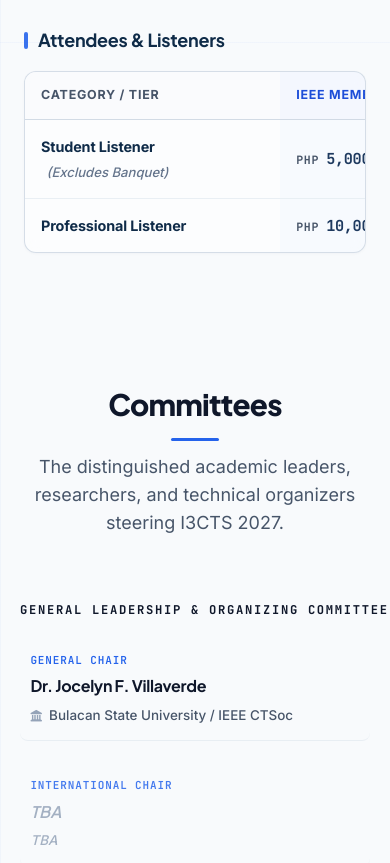
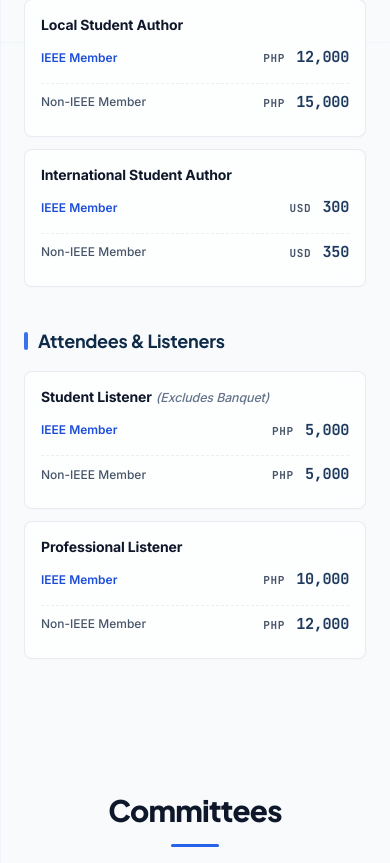
Before and after one commit to justinovate/i3cts, a React (Vite) app: page / in a window 390 px wide. Shown: the part 8398-9261 px from the top of the page. Built offline with nearby package versions, Linux system fonts and the light colour scheme.

Commit message:
feat(roster-fees): update committee roster and implement mobile card list for registration fees

```diff
--- a/src/components/Committees.jsx
+++ b/src/components/Committees.jsx
@@ -8,12 +8,12 @@ const committeeGroups = [
       {
         role: 'General Chair',
         name: 'Dr. Jocelyn F. Villaverde',
-        affiliation: 'Bulacan State University / IEEE CTSoc'
+        affiliation: 'Bulacan State University / IEEE CTSoc Philippine Section'
       },
       {
         role: 'International Chair',
-        name: 'TBA',
-        affiliation: 'TBA'
+        name: 'Hwa Chiang Leo',
+        affiliation: 'Director - IEEE Asia-Pacific Ltd.'
       },
       {
         role: 'General Co-Chair',
@@ -29,7 +29,7 @@ const committeeGroups = [
   },
   {
     title: 'Technical Program Committee',
-    gridClass: 'grid-2-cols',
+    gridClass: 'grid-3-cols',
     members: [
       {
         role: 'TPC Chair',
@@ -40,6 +40,11 @@ const committeeGroups = [
         role: 'TPC Co-Chair',
         name: 'Dr. Mark Angelo C. Purio',
         affiliation: 'Adamson University'
+      },
+      {
+        role: 'TPC Co-Chair',
+        name: 'Dr. Arjay Alba R. Alba',
+        affiliation: 'Bulacan State University'
       }
     ]
   },
@@ -90,9 +95,9 @@ const committeeGroups = [
     gridClass: 'grid-4-cols',
     members: [
       {
-        role: 'Chair',
-        name: 'Dave Anthony De Jesus',
-        affiliation: 'Bulacan State University'
+        role: 'Publicity and Public Relations Chair',
+        name: 'Engr. Ericson D. Dimaunahan',
+        affiliation: 'Mapúa University'
       },
       {
         role: 'Webmaster',
--- a/src/components/Registration.css
+++ b/src/components/Registration.css
@@ -204,7 +204,123 @@
 }
 
 /* Responsive Design */
+.registration-desktop-view {
+  display: block;
+  width: 100%;
+}
+
+.registration-mobile-view {
+  display: none;
+  width: 100%;
+}
+
+/* Mobile Fee Card List Styling */
+.mobile-card-list {
+  display: flex;
+  flex-direction: column;
+  width: 100%;
+}
+
+.mobile-fee-card {
+  border: 1px solid rgba(226, 232, 240, 0.8); /* border border-slate-200/80 */
+  background: rgba(255, 255, 255, 0.7); /* bg-white/70 */
+  backdrop-filter: blur(8px);
+  -webkit-backdrop-filter: blur(8px);
+  border-radius: 0.5rem; /* rounded-lg (8px) */
+  padding: 1rem; /* p-4 */
+  margin-bottom: 0.75rem; /* mb-3 */
+  box-shadow: 0 1px 3px rgba(15, 43, 72, 0.02);
+  transition: border-color 0.2s ease, background-color 0.2s ease;
+}
+
+.mobile-fee-card:last-child {
+  margin-bottom: 0;
+}
+
+.mobile-fee-card:hover {
+  border-color: rgba(37, 99, 235, 0.35);
+  background: rgba(255, 255, 255, 0.9);
+}
+
+.mobile-card-title {
+  font-size: 0.875rem; /* text-sm */
+  font-weight: 700; /* font-bold */
+  color: #0f172a; /* text-slate-900 */
+  line-height: 1.35;
+  margin-bottom: 0.65rem;
+  letter-spacing: -0.01em;
+}
+
+.mobile-card-title .tier-condition {
+  font-size: 0.78rem;
+  font-weight: 500;
+  font-style: italic;
+  color: #64748b;
+  margin-left: 0.25rem;
+}
+
+.mobile-card-rates {
+  display: flex;
+  flex-direction: column;
+  gap: 0.5rem; /* space-y-2 */
+}
+
+.mobile-rate-row {
+  display: flex;
+  justify-content: space-between;
+  align-items: center;
+  font-size: 0.75rem; /* text-xs */
+  color: #475569; /* text-slate-600 */
+  padding: 0.35rem 0;
+  border-top: 1px dashed rgba(226, 232, 240, 0.7);
+}
+
+.mobile-rate-row:first-child {
+  border-top: none;
+  padding-top: 0;
+}
+
+.mobile-rate-label {
+  font-size: 0.75rem;
+  font-weight: 500;
+  color: #475569;
+}
+
+.mobile-rate-label.is-ieee {
+  color: #1d4ed8; /* Blue accent */
+  font-weight: 600;
+}
+
+.mobile-rate-price {
+  font-weight: 600; /* font-semibold */
+  color: #0f172a; /* text-slate-900 */
+  text-align: right;
+}
+
+.mobile-rate-price .currency-code {
+  font-family: var(--font-mono, monospace);
+  font-size: 0.6875rem;
+  font-weight: 700;
+  color: #475569;
+  margin-right: 0.25rem;
+}
+
+.mobile-rate-price .currency-amount {
+  font-family: var(--font-mono, monospace);
+  font-size: 0.95rem;
+  font-weight: 700;
+  color: #1e3a5f; /* Dark technical navy */
+}
+
 @media (max-width: 768px) {
+  .registration-desktop-view {
+    display: none !important;
+  }
+
+  .registration-mobile-view {
+    display: flex !important;
+  }
+
   .registration-section {
     padding: 4rem 0;
   }
--- a/src/components/Registration.jsx
+++ b/src/components/Registration.jsx
@@ -68,8 +68,9 @@ const Registration = () => {
           <div className="registration-table-block">
             <h3 className="table-heading">Authors & Presenters</h3>
 
-            <div className="table-responsive-wrapper">
-              <table className="fee-matrix-table">
+            {/* Desktop Table View */}
+            <div className="registration-desktop-view hidden md:block w-full overflow-x-auto table-responsive-wrapper">
+              <table className="fee-matrix-table w-full border-collapse">
                 <thead>
                   <tr>
                     <th scope="col" className="col-category">Category / Tier</th>
@@ -94,14 +95,40 @@ const Registration = () => {
                 </tbody>
               </table>
             </div>
+
+            {/* Mobile Card List View */}
+            <div className="registration-mobile-view block md:hidden mobile-card-list">
+              {authorFees.map((row, idx) => (
+                <div key={idx} className="mobile-fee-card border border-slate-200/80 bg-white/70 rounded-lg p-4 mb-3 space-y-2">
+                  <div className="mobile-card-title text-sm font-bold text-slate-900">
+                    {row.category}
+                  </div>
+                  <div className="mobile-card-rates space-y-2">
+                    <div className="mobile-rate-row flex justify-between items-center text-xs text-slate-600">
+                      <span className="mobile-rate-label is-ieee">IEEE Member</span>
+                      <span className="mobile-rate-price font-semibold text-slate-900">
+                        {renderPrice(row.ieee)}
+                      </span>
+                    </div>
+                    <div className="mobile-rate-row flex justify-between items-center text-xs text-slate-600">
+                      <span className="mobile-rate-label">Non-IEEE Member</span>
+                      <span className="mobile-rate-price font-semibold text-slate-900">
+                        {renderPrice(row.nonIeee)}
+                      </span>
+                    </div>
+                  </div>
+                </div>
+              ))}
+            </div>
           </div>
 
           {/* Table 2: Attendees & Listeners */}
           <div className="registration-table-block mt-table-block">
             <h3 className="table-heading">Attendees & Listeners</h3>
 
-            <div className="table-responsive-wrapper">
-              <table className="fee-matrix-table">
+            {/* Desktop Table View */}
+            <div className="registration-desktop-view hidden md:block w-full overflow-x-auto table-responsive-wrapper">
+              <table className="fee-matrix-table w-full border-collapse">
                 <thead>
                   <tr>
                     <th scope="col" className="col-category">Category / Tier</th>
@@ -129,6 +156,34 @@ const Registration = () => {
                 </tbody>
               </table>
             </div>
+
+            {/* Mobile Card List View */}
+            <div className="registration-mobile-view block md:hidden mobile-card-list">
+              {attendeeFees.map((row, idx) => (
+                <div key={idx} className="mobile-fee-card border border-slate-200/80 bg-white/70 rounded-lg p-4 mb-3 space-y-2">
+                  <div className="mobile-card-title text-sm font-bold text-slate-900">
+                    <span>{row.category}</span>
+                    {row.condition && (
+                      <span className="tier-condition"> ({row.condition})</span>
+                    )}
+                  </div>
+                  <div className="mobile-card-rates space-y-2">
+                    <div className="mobile-rate-row flex justify-between items-center text-xs text-slate-600">
+                      <span className="mobile-rate-label is-ieee">IEEE Member</span>
+                      <span className="mobile-rate-price font-semibold text-slate-900">
+                        {renderPrice(row.ieee)}
+                      </span>
+                    </div>
+                    <div className="mobile-rate-row flex justify-between items-center text-xs text-slate-600">
+                      <span className="mobile-rate-label">Non-IEEE Member</span>
+                      <span className="mobile-rate-price font-semibold text-slate-900">
+                        {renderPrice(row.nonIeee)}
+                      </span>
+                    </div>
+                  </div>
+                </div>
+              ))}
+            </div>
           </div>
         </div>
       </div>
```
